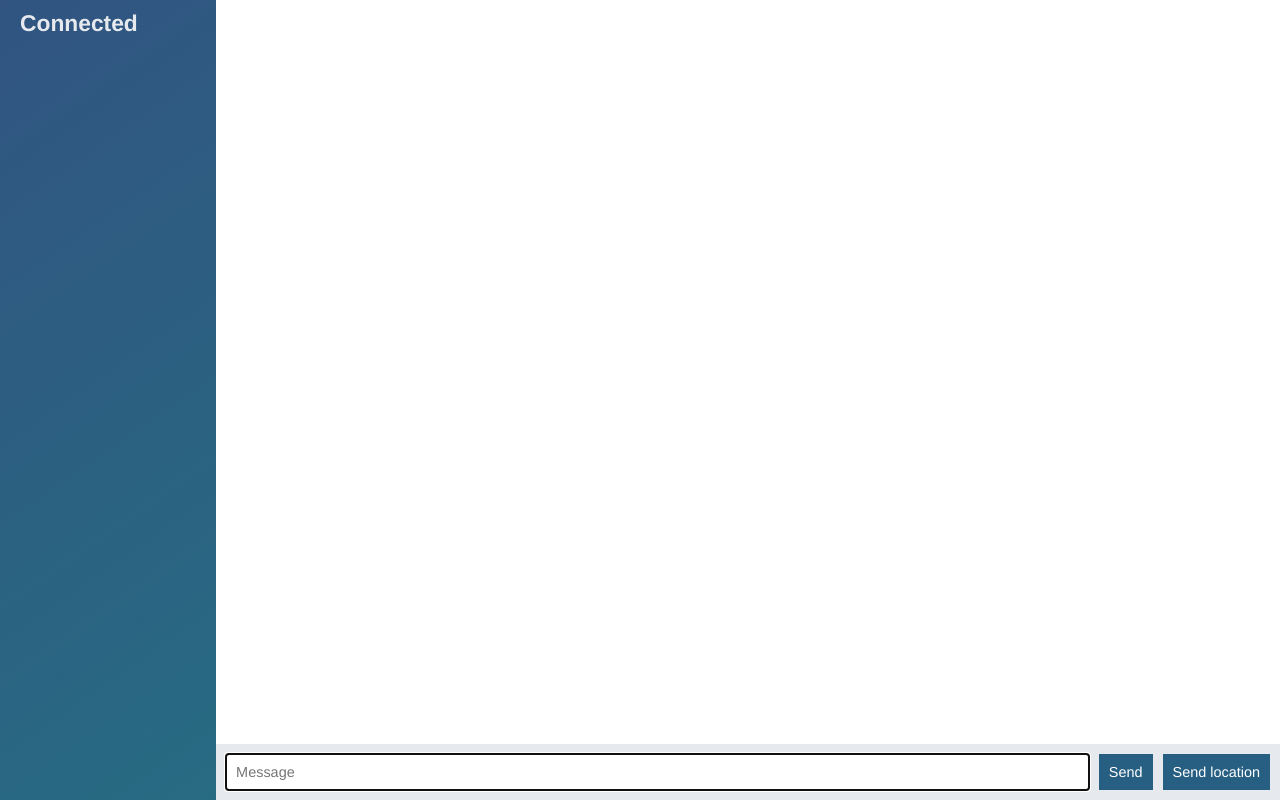
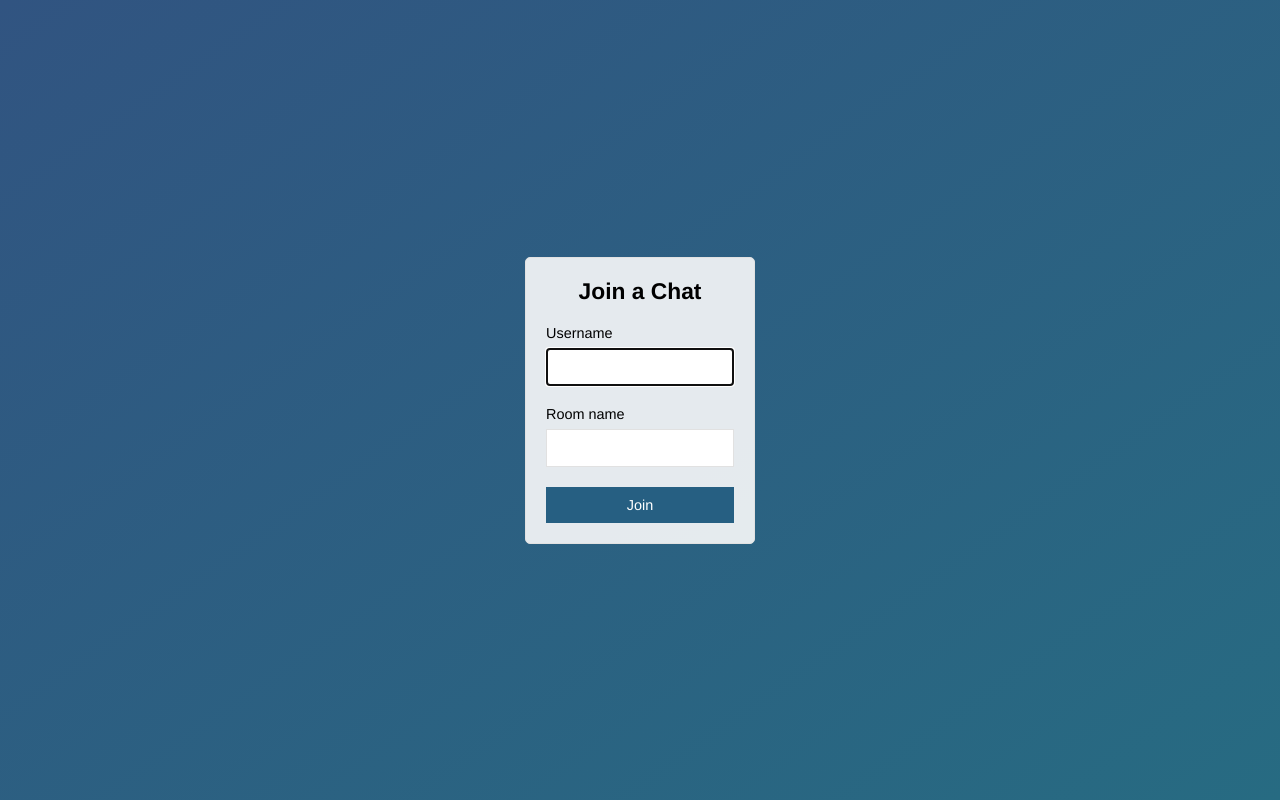
Before and after one commit to PaulSenon/node-course-2-chat-app, a website: page public/index.html in a window 1280 px wide. Drawn offline with nearby package versions, Linux system fonts and the light colour scheme; no server answers.

Commit message:
Add join page that submit to chat.html

```diff
--- a/public/index.html
+++ b/public/index.html
@@ -2,57 +2,28 @@
 <html>
     <head>
         <meta charset="utf-8">
+        <title>Join</title>
+        <meta name="viewport" content="width=device-width, initial-scale=1, user-scalable=no">
         <link rel="stylesheet" href="/css/style.css">
-        <title>index</title>
     </head>
-    <body class="chat">
-        <div class="chat__sidebar">
-            <h3>Connected</h3>
-            <div id="users"></div>
+    <body class="centered-form">
+        <div class="centered-form__form">
+            <form action="/chat.html">
+                <div class="form-field">
+                    <h3>Join a Chat</h3>
+                </div>
+                <div class="form-field">
+                    <label>Username</label>
+                    <input type="text" name="name" autofocus>
+                </div>
+                <div class="form-field">
+                    <label>Room name</label>
+                    <input type="text" name="room">
+                </div>
+                <div class="form-field">
+                    <button>Join</button>
+                </div>
+            </form>
         </div>
-
-        <div class="chat__main">
-            <ol id="messages" class="chat__messages"></ol>
-
-            <div class="chat__footer">
-                <form id="message-form">
-                    <input type="text" name="message" placeholder="Message" autofocus autocomplete="off"/>
-                    <button>Send</button>
-                </form>
-                <button id="send-location">Send location</button>
-            </div>
-        </div>
-
-        <script id="message-template" type="text/template">
-            <li class="message">
-                <div class="message__title">
-                    <h4>{{from}}</h4>
-                    <span>{{createdAt}}</span>
-                </div>
-                <div class="message__body">
-                    <p>{{text}}</p>
-                </div>
-            </li>
-        </script>
-
-        <script id="location-message-template" type="text/template">
-            <li class="message">
-                <div class="message__title">
-                    <h4>{{from}}</h4>
-                    <span>{{createdAt}}</span>
-                </div>
-                <div class="message__body">
-                    <a href="{{url}}" target="_blank">My current location</a>
-                </div>
-            </li>
-        </script>
-
-
-        <!--JavaScript-->
-        <script src="https://code.jquery.com/jquery-1.11.1.js"></script>
-        <script src="/js/libs/moment.js"></script>
-        <script src="/js/libs/mustache.js"></script>
-        <script src="/socket.io/socket.io.js"></script>
-        <script src="/js/index.js"></script>
     </body>
 </html>
```
Also changed, not shown: public/chat.html (added, +59 -0 lines), public/js/chat.js (renamed from public/js/index.js).
